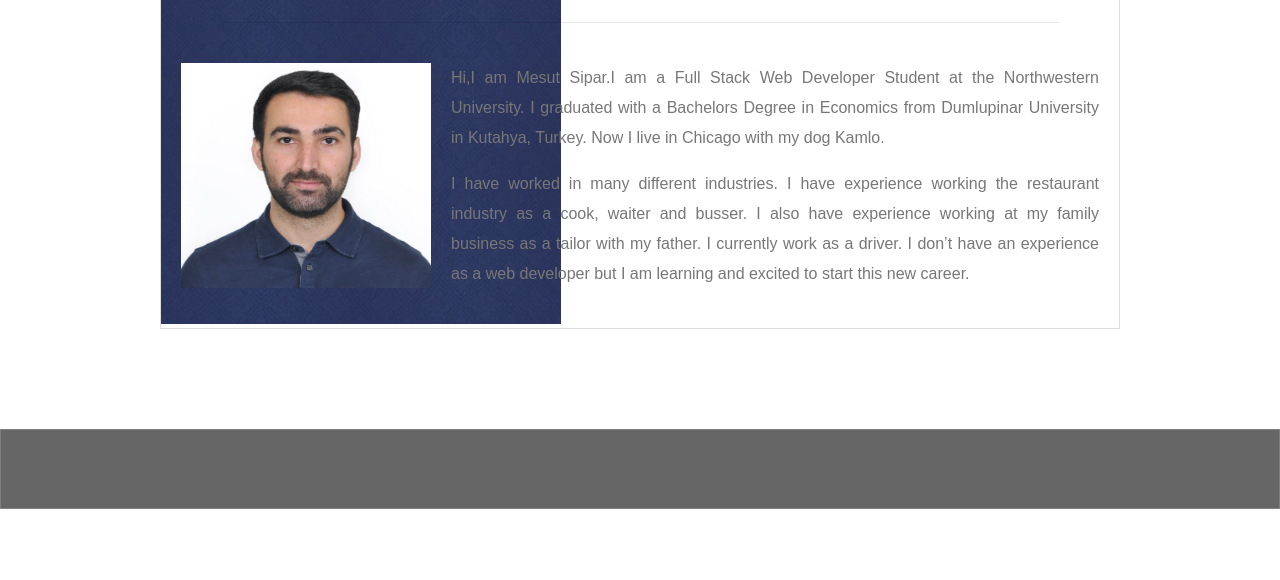
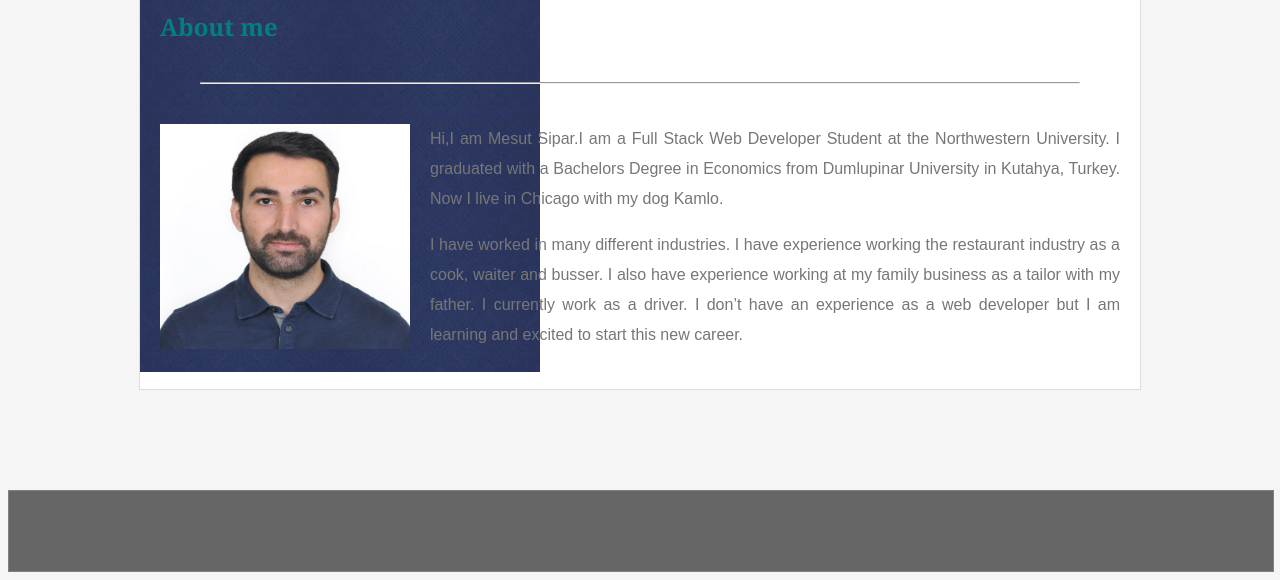
Before and after one commit to mesutsipar/Portfolio, a plain HTML site: page index.html in a window 1280 px wide. Shown: the part 269-849 px from the top of the page. Before the commit the page ends 800 px from the top, so only its background shows below. Drawn offline with nearby package versions, Linux system fonts and the light colour scheme; a script that the page names is missing; files whose address does not match are found by name.

Commit message:
added homework

```diff
--- a/index.html
+++ b/index.html
@@ -7,7 +7,6 @@
     <title>Responsive Portfolio</title>
     <meta name='viewport' content='width=device-width, initial-scale=1'>
     <link rel="stylesheet" href="assets/css/style.css">
-    <link rel="stylesheet" href="https://maxcdn.bootstrapcdn.com/bootstrap/4.0.0/css/bootstrap.min.css">
     <script src='main.js'></script>
 
 </head>
```
